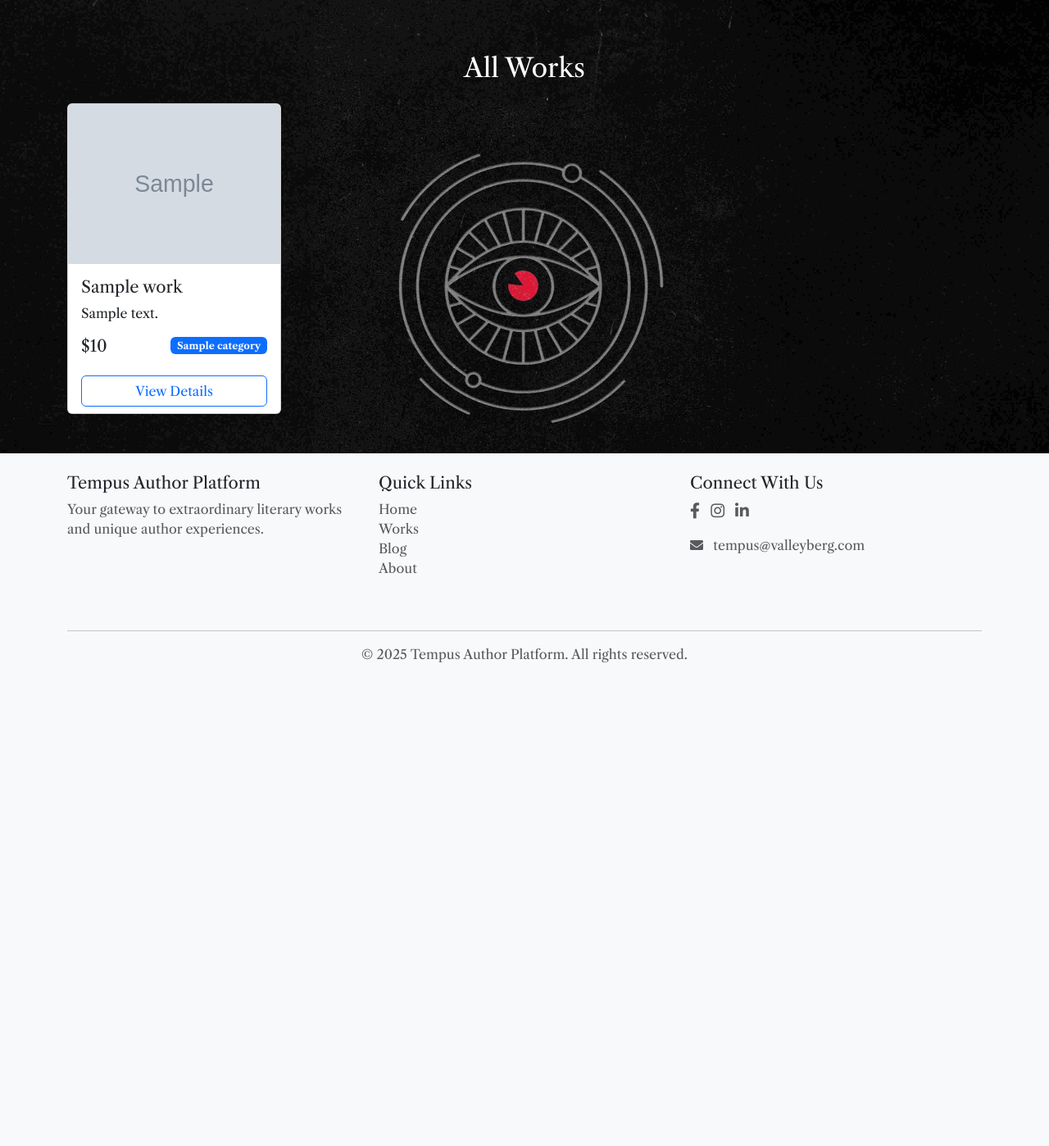
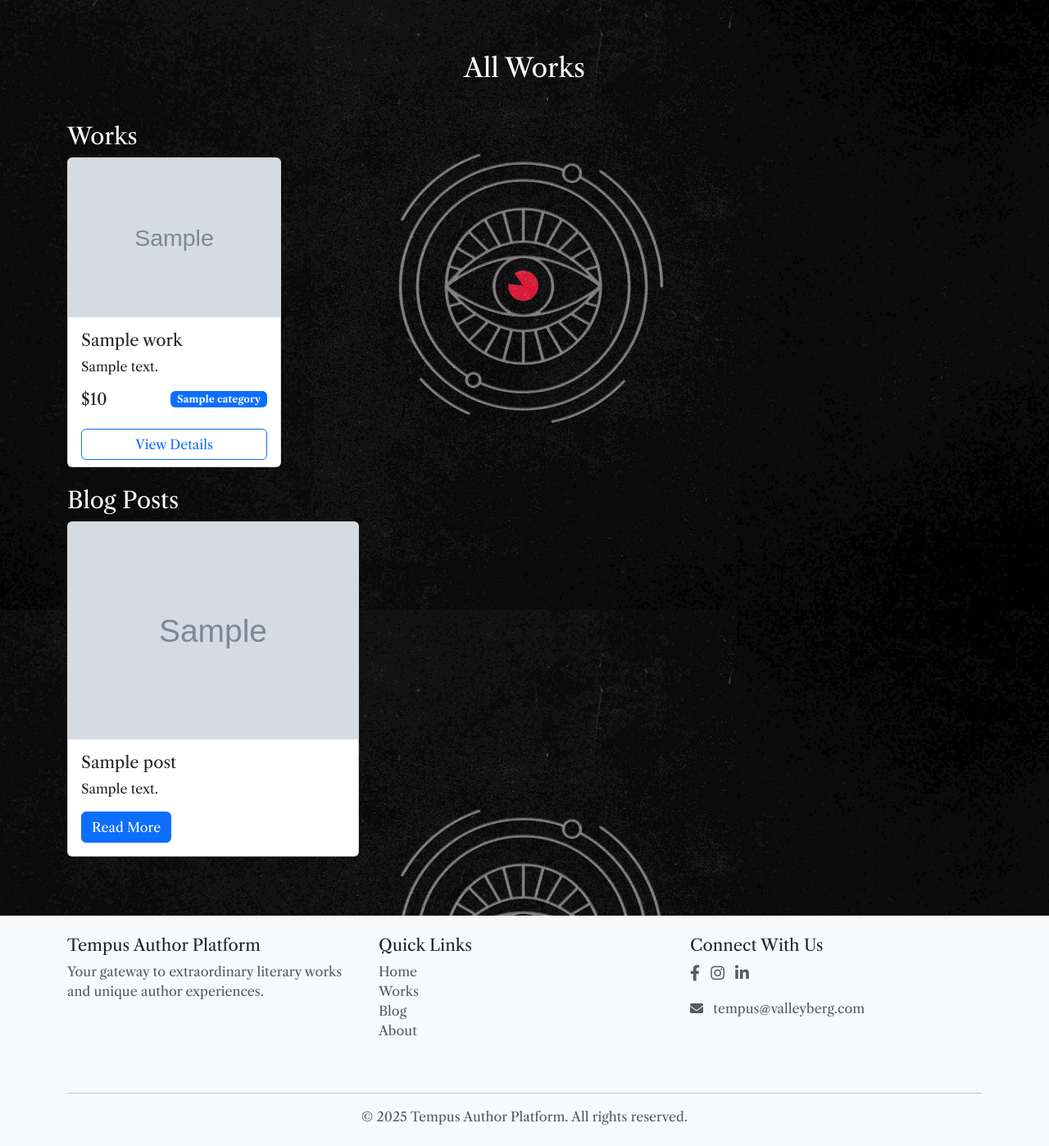
Before and after one commit to cptvalleyberg84/tempus-author-platform, a Django app: template home/templates/home/search_results.html in a window 1280 px wide. Shown: the part 56-1454 px from the top of the page at 82% size. Before the commit the page ends 865 px from the top, so only its background shows below. Run offline with Django 5.2, Linux system fonts and the light colour scheme; the template is opened without the code that fills it: most values are stand-ins (such as "Sample title", 1, 10 or a date in 2020); grey boxes marked "Sample" are stand-in pictures; some libraries are stand-ins or nearby versions.

Commit message:
Add blog to search

```diff
--- a/home/templates/home/search_results.html
+++ b/home/templates/home/search_results.html
@@ -7,8 +7,9 @@
         <div class="col-12">
             {% if search_term %}
                 <h2 class="text-center mb-4">Search results for "{{ search_term }}"</h2>
-                {% if works %}
-                    <p class="text-center">Found {{ works|length }} result{{ works|length|pluralize }}</p>
+                {% if works or blog_posts %}
+                     <p class="text-center">Found {{ total_results }} result{{ total_results|pluralize }} <br>
+                        ({{ works|length }} in works, {{ blog_posts|length }} in blog posts)</p>
                 {% else %}
                     <p class="text-center">No results found. Try a different search term.</p>
                 {% endif %}
@@ -19,6 +20,7 @@
     </div>
 
     {% if works %}
+    <h3 class="mt-4">Works</h3>
         <div class="row row-cols-1 row-cols-sm-2 row-cols-md-3 row-cols-lg-4 g-4">
             {% for work in works %}
                 <div class="col">
@@ -47,5 +49,24 @@
             {% endfor %}
         </div>
     {% endif %}
+    {% if blog_posts %}
+        <h3 class="mt-4">Blog Posts</h3>
+        <div class="row">
+            {% for post in blog_posts %}
+                <div class="col-12 col-md-6 col-lg-4 mb-4">
+                    <div class="card h-100">
+                        {% if post.post_featured_image %}
+                            <img src="{{ post.post_featured_image.url }}" class="card-img-top" alt="{{ post.post_title }}">
+                        {% endif %}
+                        <div class="card-body">
+                            <h5 class="card-title">{{ post.post_title }}</h5>
+                            <p class="card-text">{{ post.post_content|safe|truncatewords:30 }}</p>
+                            <a href="{% url 'post_detail' post.post_slug %}" class="btn btn-primary">Read More</a>
+                        </div>
+                    </div>
+                </div>
+            {% endfor %}
+        </div>
+    {% endif %}
 </div>
 {% endblock %}
```
Also changed, not shown: home/views.py (+11 -0 lines).
